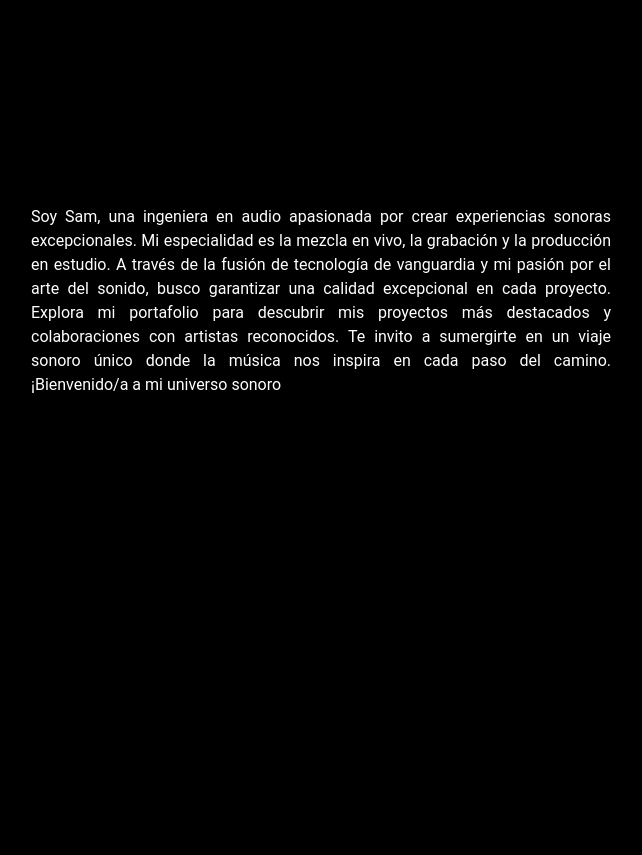
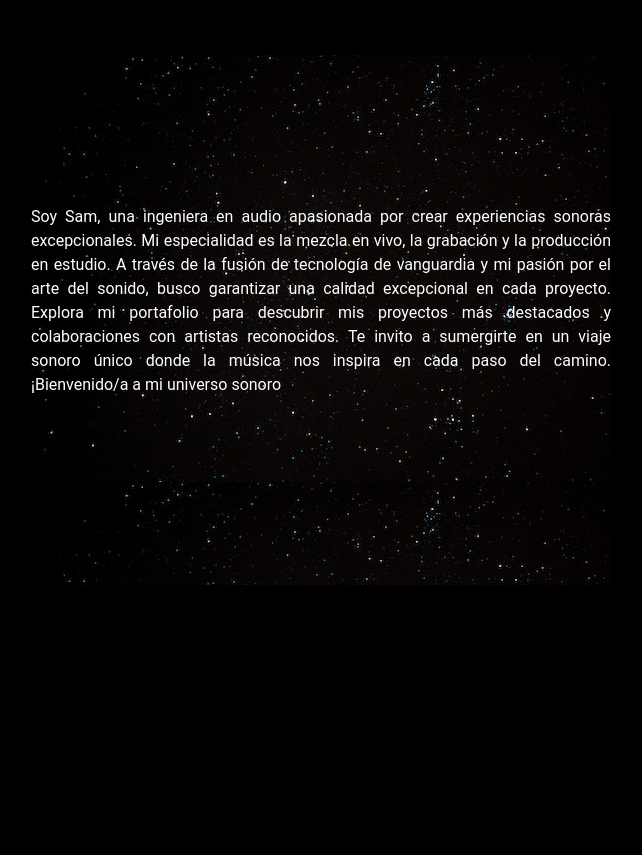
Before and after one commit to samanthalu20/proyectocoder, a website: page index.html in a window 1280 px wide. Shown: the part 1638-2493 px from the top of the page, 634-1276 px from the left. Drawn offline with nearby package versions, Linux system fonts and the light colour scheme; the site is published under a folder, as on GitHub Pages, so addresses that start at the root find nothing; files whose address does not match are found by name.

Commit message:
cambio de imagen index

```diff
--- a/scss/_inicio.scss
+++ b/scss/_inicio.scss
@@ -30,7 +30,7 @@
 width: 100%;
  text-align: justify;
  margin-left: 15px;
- background-image:url(/imagenes/estrellas.webp);
+ background-image:url(./imagenes/estrellas.webp);
  background-position: auto
 }
 .text-column p{
```
Also changed, not shown: css/main.css.
